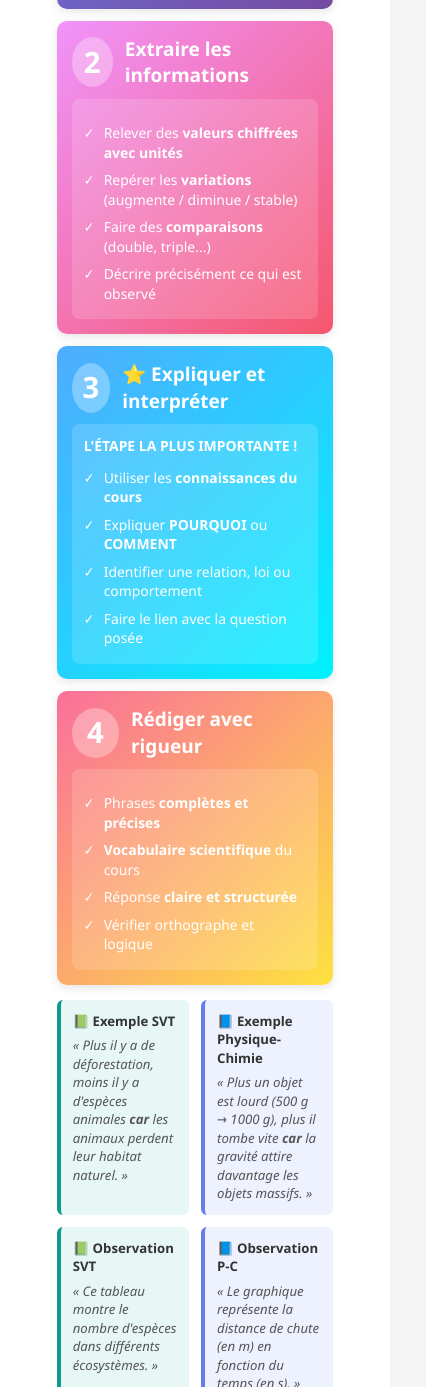
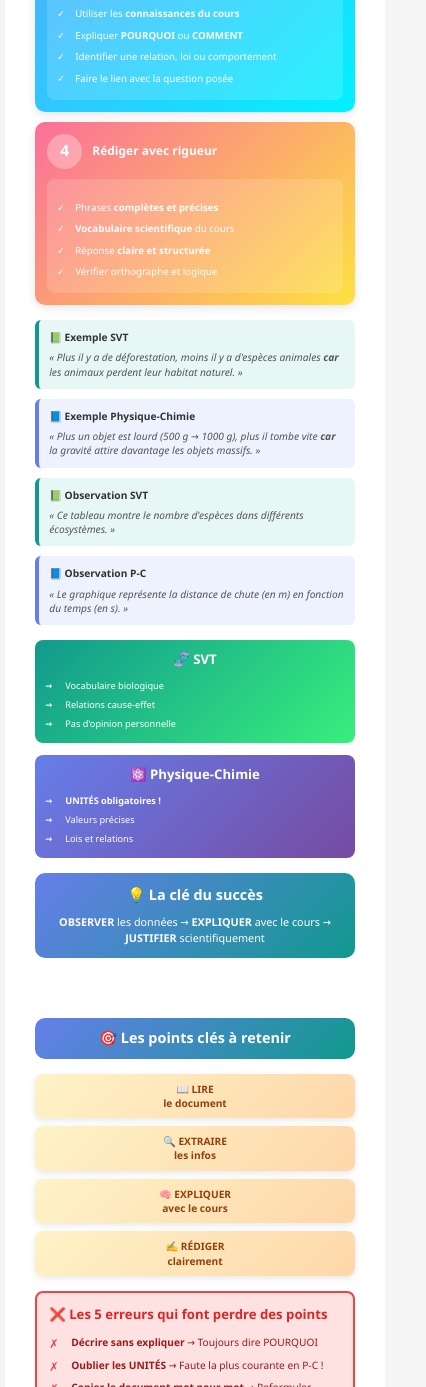
Before and after one commit to apps-center/School, a plain HTML site: page index.html in a window 390 px wide. Shown: the part 613-2000 px from the top of the page, 426 px wide, since content can reach past the window. Drawn offline with Linux system fonts and the light colour scheme.

Commit message:
Update index.html

```diff
--- a/index.html
+++ b/index.html
@@ -264,6 +264,198 @@
         }
 
         strong { font-weight: 700; }
+
+        /* RESPONSIVE MOBILE */
+        @media (max-width: 768px) {
+            body {
+                font-size: 10pt;
+                padding: 5px;
+            }
+
+            .page {
+                padding: 10mm;
+                min-height: auto;
+            }
+
+            h1 {
+                font-size: 1.4em;
+                padding: 12px;
+                margin-bottom: 12px;
+            }
+
+            .subtitle {
+                font-size: 1em;
+                margin-bottom: 15px;
+            }
+
+            .steps-container {
+                gap: 10px;
+            }
+
+            .step {
+                padding: 12px;
+            }
+
+            .step-header {
+                gap: 10px;
+            }
+
+            .step-number {
+                font-size: 1.5em;
+                width: 40px;
+                height: 40px;
+            }
+
+            .step-title {
+                font-size: 1.1em;
+            }
+
+            .step-content {
+                padding: 10px;
+                font-size: 0.9em;
+            }
+
+            .step-content li {
+                padding-left: 18px;
+                font-size: 0.9em;
+            }
+
+            .examples-grid {
+                grid-template-columns: 1fr;
+                gap: 10px;
+            }
+
+            .example-box {
+                padding: 10px;
+            }
+
+            .example-title {
+                font-size: 0.85em;
+            }
+
+            .example-text {
+                font-size: 0.85em;
+            }
+
+            .specifics {
+                grid-template-columns: 1fr;
+            }
+
+            .specific-box {
+                padding: 10px;
+            }
+
+            .specific-box h3 {
+                font-size: 1.1em;
+            }
+
+            .specific-box li {
+                font-size: 0.85em;
+            }
+
+            .key-grid {
+                grid-template-columns: repeat(2, 1fr);
+                gap: 8px;
+            }
+
+            .key-item {
+                padding: 10px 6px;
+                font-size: 0.8em;
+            }
+
+            .warning-box {
+                padding: 12px;
+            }
+
+            .warning-box h2 {
+                font-size: 1.1em;
+                margin-bottom: 8px;
+            }
+
+            .warning-box li {
+                font-size: 0.85em;
+                padding-left: 22px;
+            }
+
+            .summary {
+                padding: 12px;
+            }
+
+            .summary h2 {
+                font-size: 1.2em;
+                margin-bottom: 8px;
+            }
+
+            .summary p {
+                font-size: 0.9em;
+                line-height: 1.5;
+            }
+
+            /* Page 2 spécifiques */
+            .example-box[style*="margin: 15px"] {
+                margin: 10px 0 !important;
+                padding: 12px !important;
+            }
+
+            .example-box[style*="margin: 15px"] .example-title {
+                font-size: 1em !important;
+            }
+
+            .example-box[style*="margin: 15px"] p {
+                font-size: 0.85em !important;
+                margin-bottom: 6px !important;
+            }
+
+            div[style*="display: grid; grid-template-columns: 1fr 1fr"] {
+                grid-template-columns: 1fr !important;
+            }
+
+            div[style*="display: grid; grid-template-columns: 1fr 1fr"] > div {
+                padding: 10px !important;
+            }
+
+            div[style*="display: grid; grid-template-columns: 1fr 1fr"] h3 {
+                font-size: 1em !important;
+            }
+
+            div[style*="display: grid; grid-template-columns: 1fr 1fr"] p {
+                font-size: 0.85em !important;
+            }
+        }
+
+        @media (max-width: 480px) {
+            body {
+                font-size: 9pt;
+            }
+
+            .page {
+                padding: 8mm;
+            }
+
+            h1 {
+                font-size: 1.2em;
+                padding: 10px;
+            }
+
+            .step-number {
+                width: 35px;
+                height: 35px;
+                font-size: 1.3em;
+            }
+
+            .step-title {
+                font-size: 1em;
+            }
+
+            .key-grid {
+                grid-template-columns: 1fr;
+            }
+
+            .key-item {
+                padding: 8px;
+                font-size: 0.85em;
+            }
+        }
     </style>
 </head>
 <body>
```
